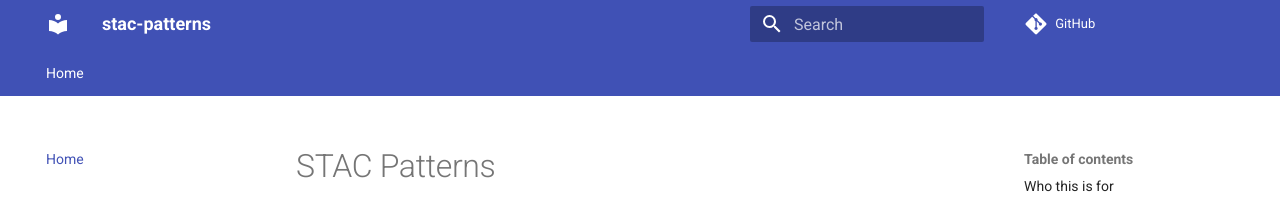
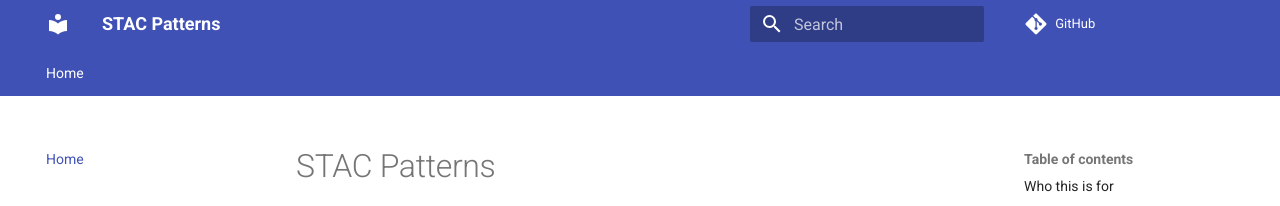
Before and after one commit to ZQM-Computing/stac-cookbook, an MkDocs documentation site: the page built from docs/index.md, in a window 1280 px wide. Shown: the top 206 px of the page. Built offline with MkDocs 1.6.1 and Material for MkDocs 9.7.7, drawn with Linux system fonts in a browser that asks for light colours; comment, search, counter and statistics services are not loaded; part of the change alters nothing that is shown.

```diff
--- /dev/null
+++ b/docs/overrides/main.html
@@ -0,0 +1,9 @@
+{% extends "base.html" %}
+{% block extrahead %}
+<meta property="og:title" content="{% if page and page.title %}{{ page.title }} · {% endif %}{{ config.site_name }}">
+<meta property="og:description" content="{{ config.site_description }}">
+<meta property="og:type" content="website">
+<meta property="og:url" content="{{ page.canonical_url }}">
+<meta property="og:image" content="https://zqmlabs.com/img/social-card-evergreen.webp">
+<meta name="twitter:card" content="summary_large_image">
+{% endblock %}
--- a/mkdocs.yml
+++ b/mkdocs.yml
@@ -1,4 +1,4 @@
-site_name: stac-patterns
+site_name: STAC Patterns
 site_url: https://stac.zqmlabs.com/
 site_description: STAC patterns for geospatial data discovery — catalog creation, item validation, search API, bulk ops
 site_author: ZQM Computing
@@ -6,6 +6,7 @@ repo_url: https://github.com/ZQM-Computing/stac-patterns
 
 theme:
   name: material
+  custom_dir: docs/overrides
   features:
     - navigation.tabs
     - navigation.sections
```
